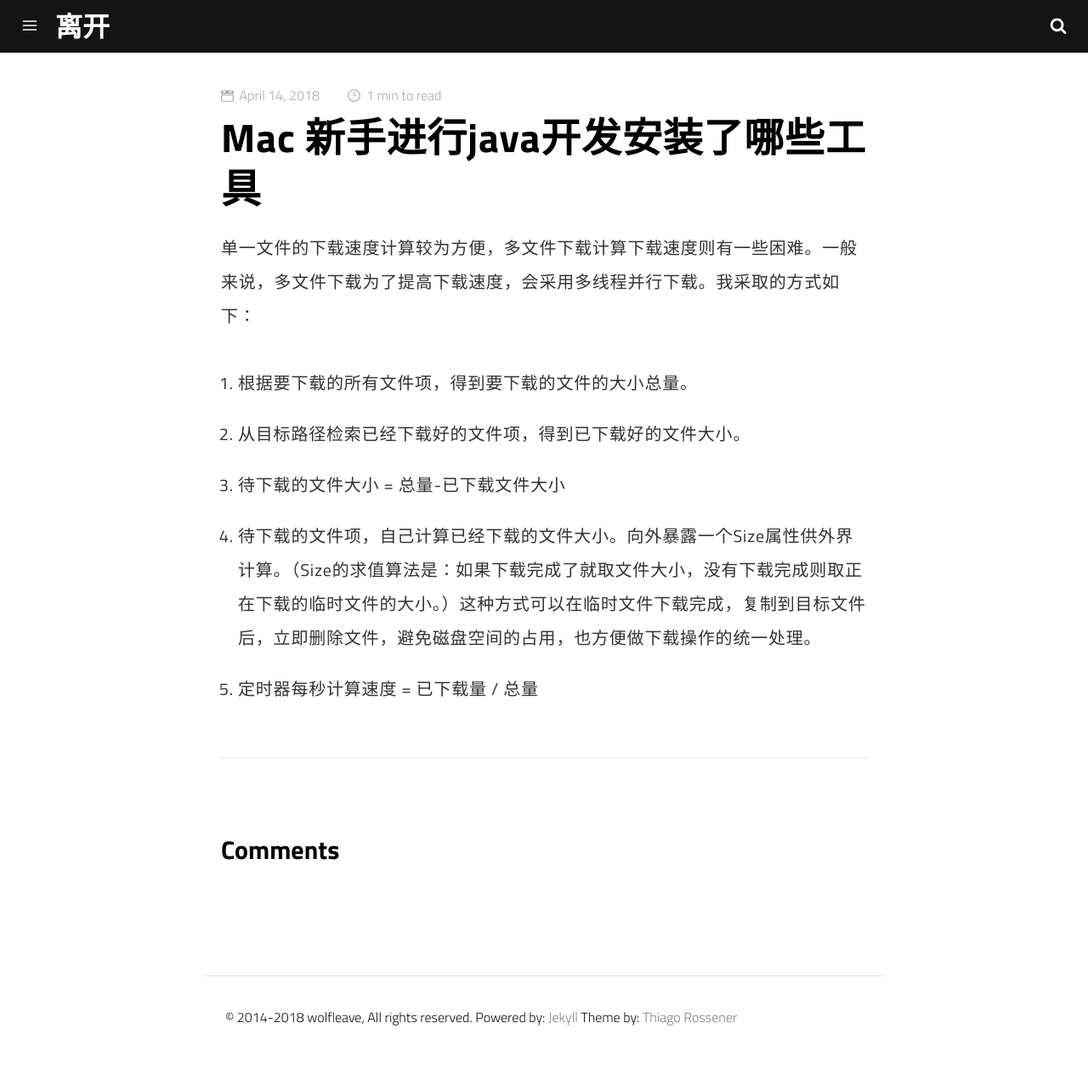
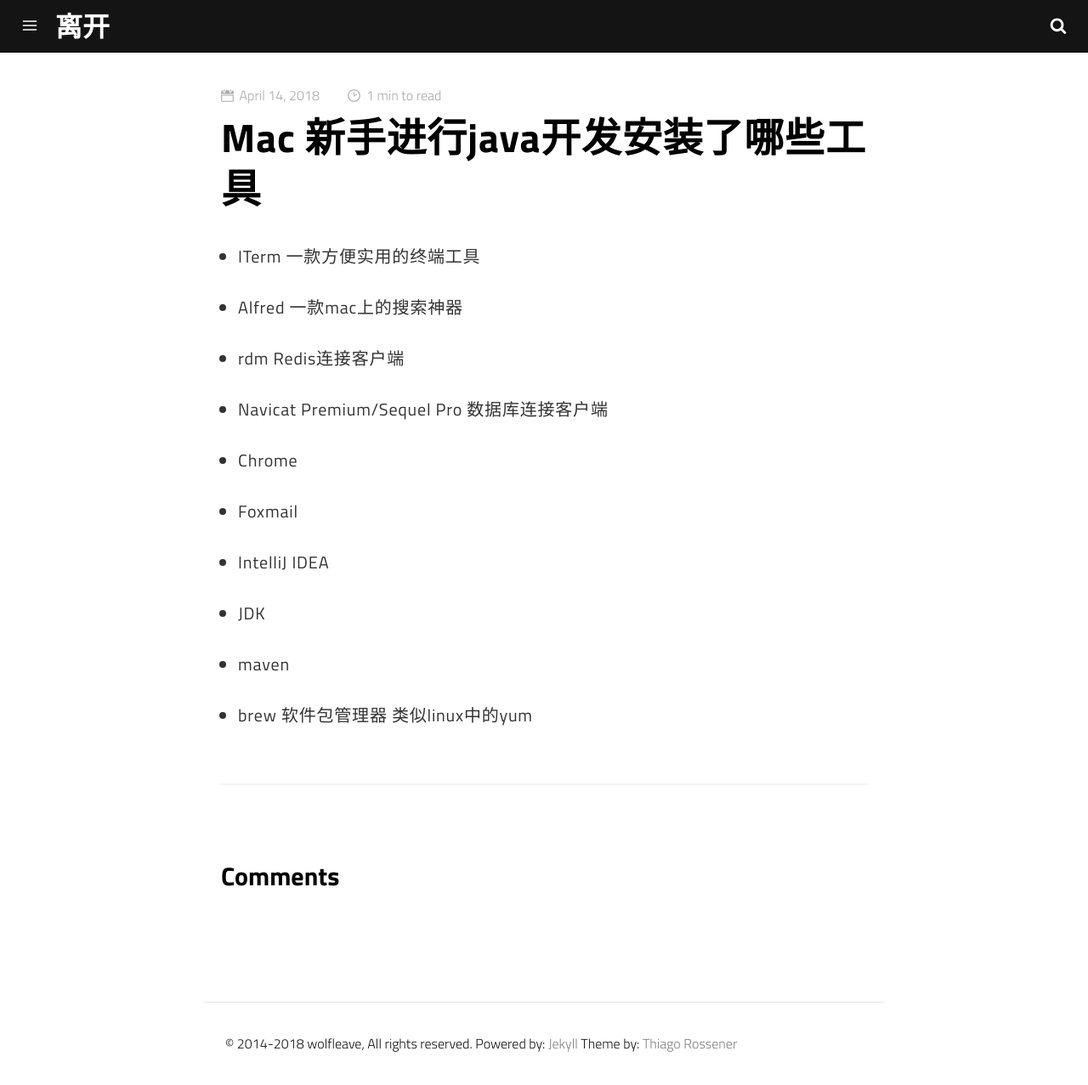
Before and after one commit to wolfleave/wolfleave.github.io, a Jekyll site: the page built from _posts/2018-04-14- mac-starter-javadeveloper-tools.md, in a window 1280 px wide and 1277 px high. Shown: the whole window at 85% size. Built offline with Jekyll 4.4.1, drawn with Linux system fonts in a browser that asks for light colours; comment, search, counter and statistics services are not loaded.

Commit message:
补上遗漏的提交

```diff
--- a/_posts/2018-04-14- mac-starter-javadeveloper-tools.md
+++ b/_posts/2018-04-14- mac-starter-javadeveloper-tools.md
@@ -3,17 +3,21 @@
 title: "Mac 新手进行java开发安装了哪些工具"
 description:
 image:
-category: ''
+category: '杂文'
 tags:
 -  杂文
 
 ---
-单一文件的下载速度计算较为方便，多文件下载计算下载速度则有一些困难。一般来说，多文件下载为了提高下载速度，会采用多线程并行下载。我采取的方式如下：
-1. 根据要下载的所有文件项，得到要下载的文件的大小总量。
-2. 从目标路径检索已经下载好的文件项，得到已下载好的文件大小。
-3. 待下载的文件大小 = 总量-已下载文件大小
-4. 待下载的文件项，自己计算已经下载的文件大小。向外暴露一个Size属性供外界计算。（Size的求值算法是：如果下载完成了就取文件大小，没有下载完成则取正在下载的临时文件的大小。）这种方式可以在临时文件下载完成，复制到目标文件后，立即删除文件，避免磁盘空间的占用，也方便做下载操作的统一处理。
-5. 定时器每秒计算速度 = 已下载量 / 总量
+- ITerm    一款方便实用的终端工具
+- Alfred   一款mac上的搜索神器
+- rdm   Redis连接客户端
+- Navicat Premium/Sequel Pro 数据库连接客户端
+- Chrome
+- Foxmail
+- IntelliJ IDEA
+- JDK
+- maven
+- brew 软件包管理器  类似linux中的yum
 
 
 
```
